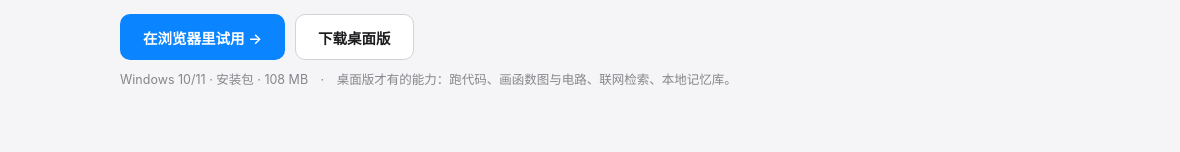
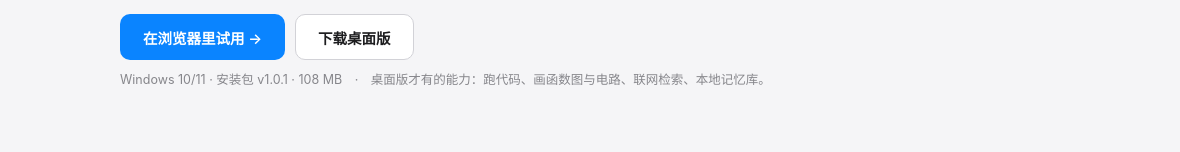
Before and after one commit to moranelysia/qiany-CoStudy-xhlandtg, an Electron app: page docs/index.html in a window 1180 px wide. Shown: the part 346-498 px from the top of the page. Drawn offline with Linux system fonts and the light colour scheme.

Commit message:
release: 网页端下载指向 v1.0.1 安装包（稳定文件名）
- DOWNLOAD_URL 改为 latest/download/CoStudy-Desktop-Setup.exe，以后发版不再断链
- 下载说明标注 v1.0.1 与体积

```diff
--- a/docs/index.html
+++ b/docs/index.html
@@ -241,8 +241,8 @@
      下载地址：换成你自己的安装包地址即可（网盘直链 / OSS / GitHub Release）。
      留空字符串则按钮变成"即将上线"，不会跳到坏链接。
      ========================================================== */
-  var DOWNLOAD_URL = 'https://github.com/moranelysia/qiany-CoStudy-xhlandtg/releases/latest/download/CoStudy-Desktop-Setup-1.0.0.exe';
-  var DOWNLOAD_NOTE = 'Windows 10/11 · 安装包 · 108 MB';
+  var DOWNLOAD_URL = 'https://github.com/moranelysia/qiany-CoStudy-xhlandtg/releases/latest/download/CoStudy-Desktop-Setup.exe';
+  var DOWNLOAD_NOTE = 'Windows 10/11 · 安装包 v1.0.1 · 108 MB';
 
   var dl = document.getElementById('dl');
   var hint = document.getElementById('dlhint');
```
